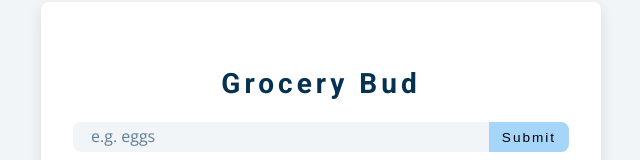
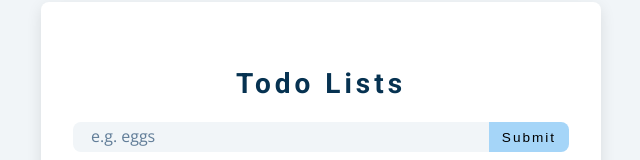
Before and after one commit to emyeucanha5/Todo-Lists, a plain HTML site: page index.html in a window 1280 px wide. Shown: the part 126-286 px from the top of the page, without its empty margins (319-959 px from the left). Drawn offline with nearby package versions, Linux system fonts and the light colour scheme.

Commit message:
Update index.html

```diff
--- a/index.html
+++ b/index.html
@@ -3,7 +3,7 @@
   <head>
     <meta charset="UTF-8" />
     <meta name="viewport" content="width=device-width, initial-scale=1.0" />
-    <title>Grocery Bud</title>
+    <title>Todo Lists</title>
     <!-- font-awesome -->
     <link
       rel="stylesheet"
@@ -18,7 +18,7 @@
 
       <form class="grocery-form">
         <p class="alert"></p>
-        <h3>Grocery Bud</h3>
+        <h3>Todo Lists</h3>
         <div class="form-control">
           <input type="text" id="grocery" placeholder="e.g. eggs">
         <button class="submit-btn" type="submit">submit</button>
```
